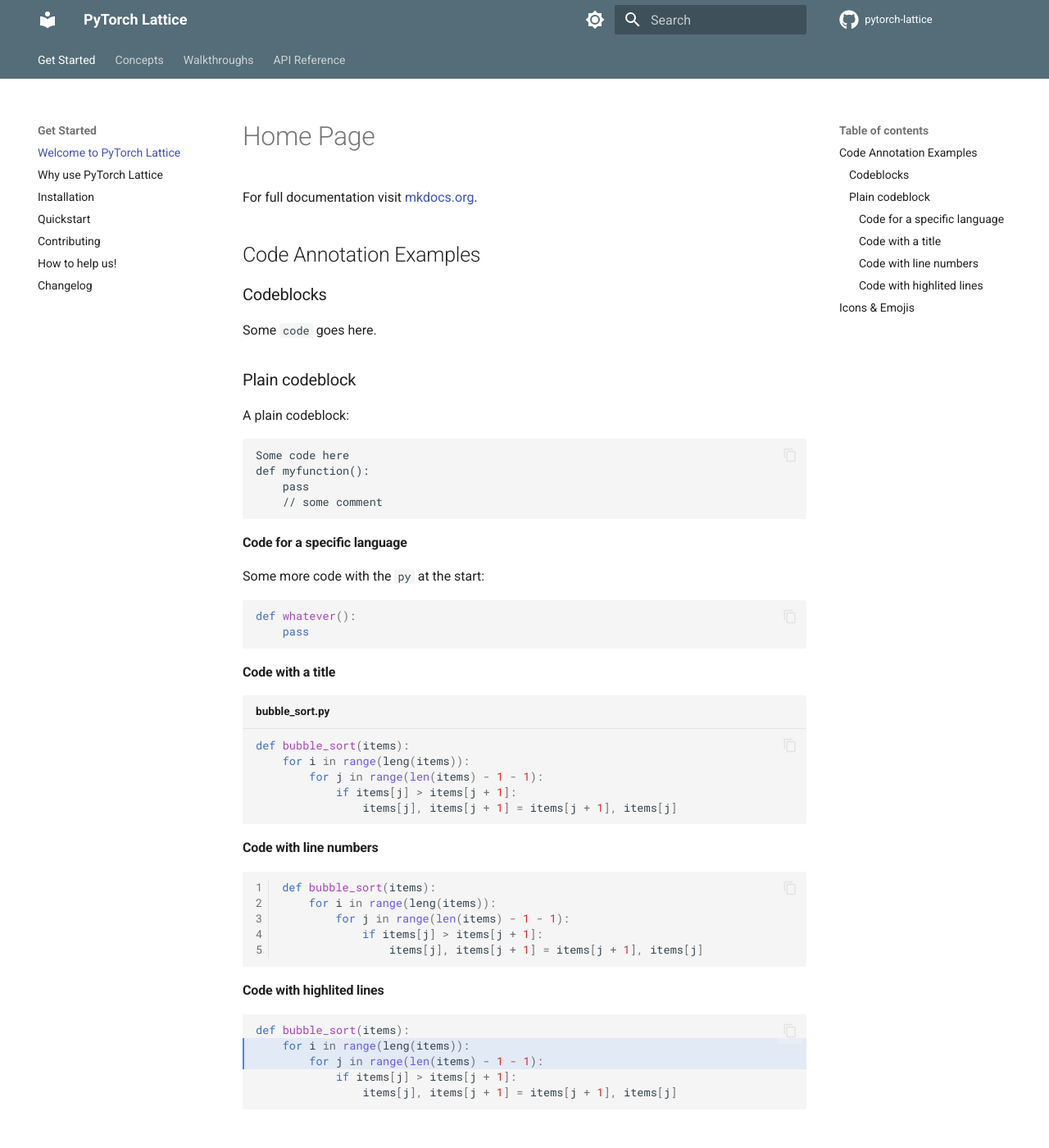
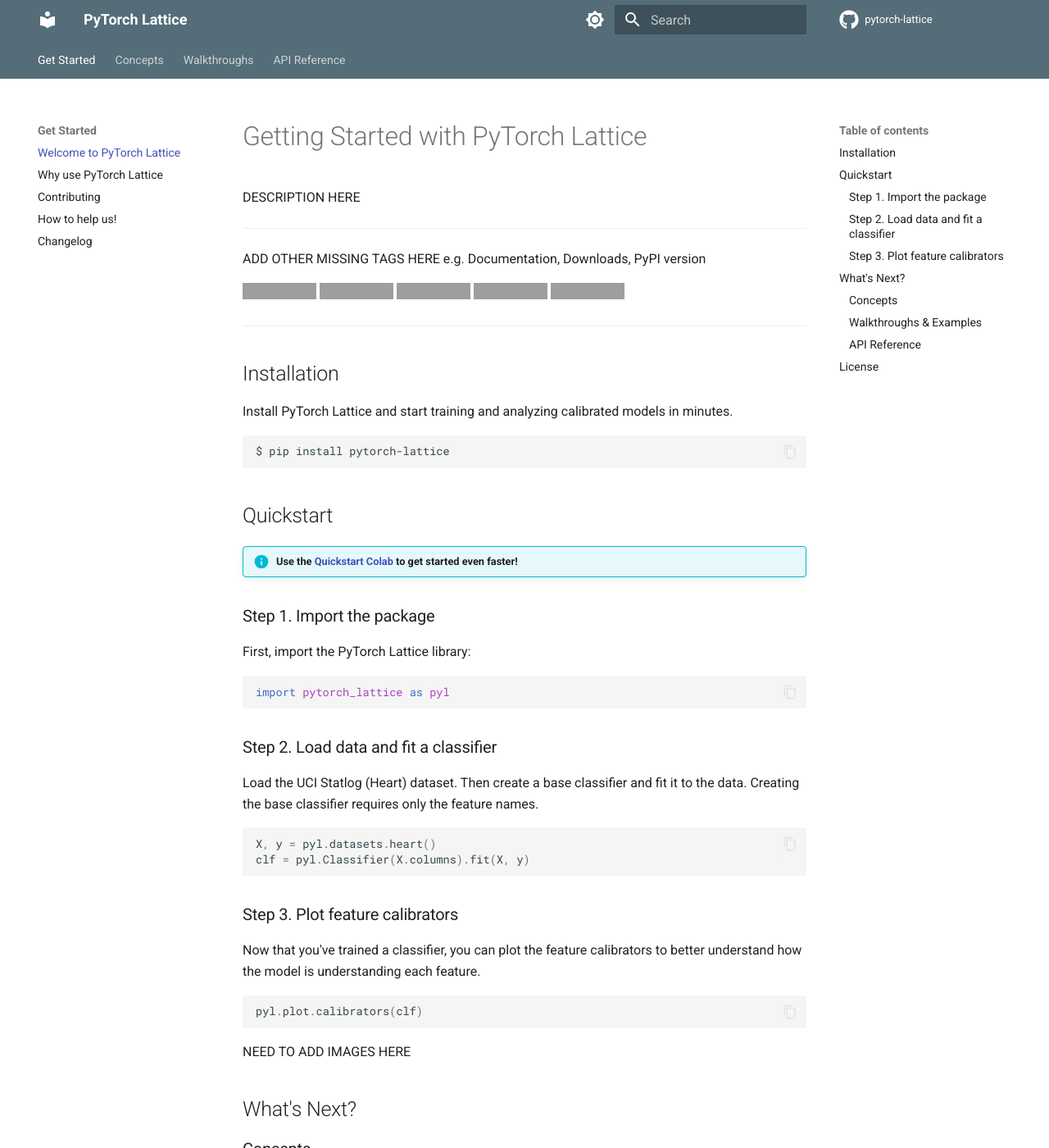
Before and after one commit to willbakst/pytorch-lattice, an MkDocs documentation site: the page built from docs/README.md, in a window 1280 px wide and 1400 px high. Shown: the whole window at 82% size. Built offline with MkDocs 1.6.1 and Material for MkDocs 9.7.7, drawn with Linux system fonts in a browser that asks for light colours; emoji names are drawn with the system emoji font; comment, search, counter and statistics services are not loaded; some of the changed text lies outside the part shown; grey boxes are pictures that could not be loaded.

Commit message:
docs: updates to README.md, move into docs folder for sharing with MkDocs page.

````diff
--- /dev/null
+++ b/docs/README.md
@@ -0,0 +1,74 @@
+# Getting Started with PyTorch Lattice
+
+DESCRIPTION HERE
+
+---
+
+ADD OTHER MISSING TAGS HERE e.g. Documentation, Downloads, PyPI version
+
+[![GitHub stars](https://img.shields.io/github/stars/ControlAI/pytorch-lattice.svg)](https://github.com/ControlAI/pytorch-lattice/stargazers)
+[![](https://github.com/ControlAI/pytorch-lattice/actions/workflows/test.yml/badge.svg?branch=main)](https://github.com/ControlAI/pytorch-lattice/actions/workflows/test.yml)
+[![GitHub issues](https://img.shields.io/github/issues/ControlAI/pytorch-lattice.svg)](https://github.com/ControlAI/pytorch-lattice/issues)
+[![GitHub license](https://img.shields.io/github/license/ControlAI/pytorch-lattice.svg)](https://github.com/ControlAI/pytorch-lattice/blob/main/LICENSE)
+[![Github discussions](https://img.shields.io/github/discussions/ControlAI/pytorch-lattice)](https:github.com/ControlAI/pytorch-lattice/discussions)
+
+---
+
+## Installation
+
+Install PyTorch Lattice and start training and analyzing calibrated models in minutes.
+
+```sh
+$ pip install pytorch-lattice
+```
+
+## Quickstart
+
+!!! info "Use the [Quickstart Colab](https://colab.research.google.com/drive/1KSzTXCIXSo20w7s_3c0yKcYVTOEADm6H?usp=sharing) to get started even faster!"
+
+### Step 1. Import the package
+
+First, import the PyTorch Lattice library:
+
+```py
+import pytorch_lattice as pyl
+```
+
+### Step 2. Load data and fit a classifier
+
+Load the UCI Statlog (Heart) dataset. Then create a base classifier and fit it to the data. Creating the base classifier requires only the feature names.
+
+```py
+X, y = pyl.datasets.heart()
+clf = pyl.Classifier(X.columns).fit(X, y)
+```
+
+### Step 3. Plot feature calibrators
+
+Now that you've trained a classifier, you can plot the feature calibrators to better understand how the model is understanding each feature.
+
+```py
+pyl.plot.calibrators(clf)
+```
+
+NEED TO ADD IMAGES HERE
+
+## What's Next?
+
+### Concepts
+
+See link to concepts + add more description
+
+### Walkthroughs & Examples
+
+See link to walkthroughs for full guided walkthroughs with explanations on specific datasets
+
+Also check out our python examples of pure code in the repo.
+
+### API Reference
+
+Check out the API Reference for full details on all classes, methods, functions, etc.
+
+## License
+
+This project is licensed under the terms of the [MIT License](https://github.com/ControlAI/pytorch-lattice/blob/main/LICENSE).
--- a/mkdocs.yml
+++ b/mkdocs.yml
@@ -63,10 +63,8 @@
 
 nav:
   - Get Started:
-      - Welcome to PyTorch Lattice: "index.md"
+      - Welcome to PyTorch Lattice: "README.md"
       - Why use PyTorch Lattice: "why.md"
-      - Installation: "installation.md"
-      - Quickstart: "quickstart.md"
       - Contributing: "contributing.md"
       - How to help us!: "help.md"
       - Changelog: "changelog.md"
````
Also changed, not shown: README.md (deleted, +0 -2 lines), docs/quickstart.md (deleted, +0 -1 lines), docs/baseExample.md (renamed from docs/index.md).
